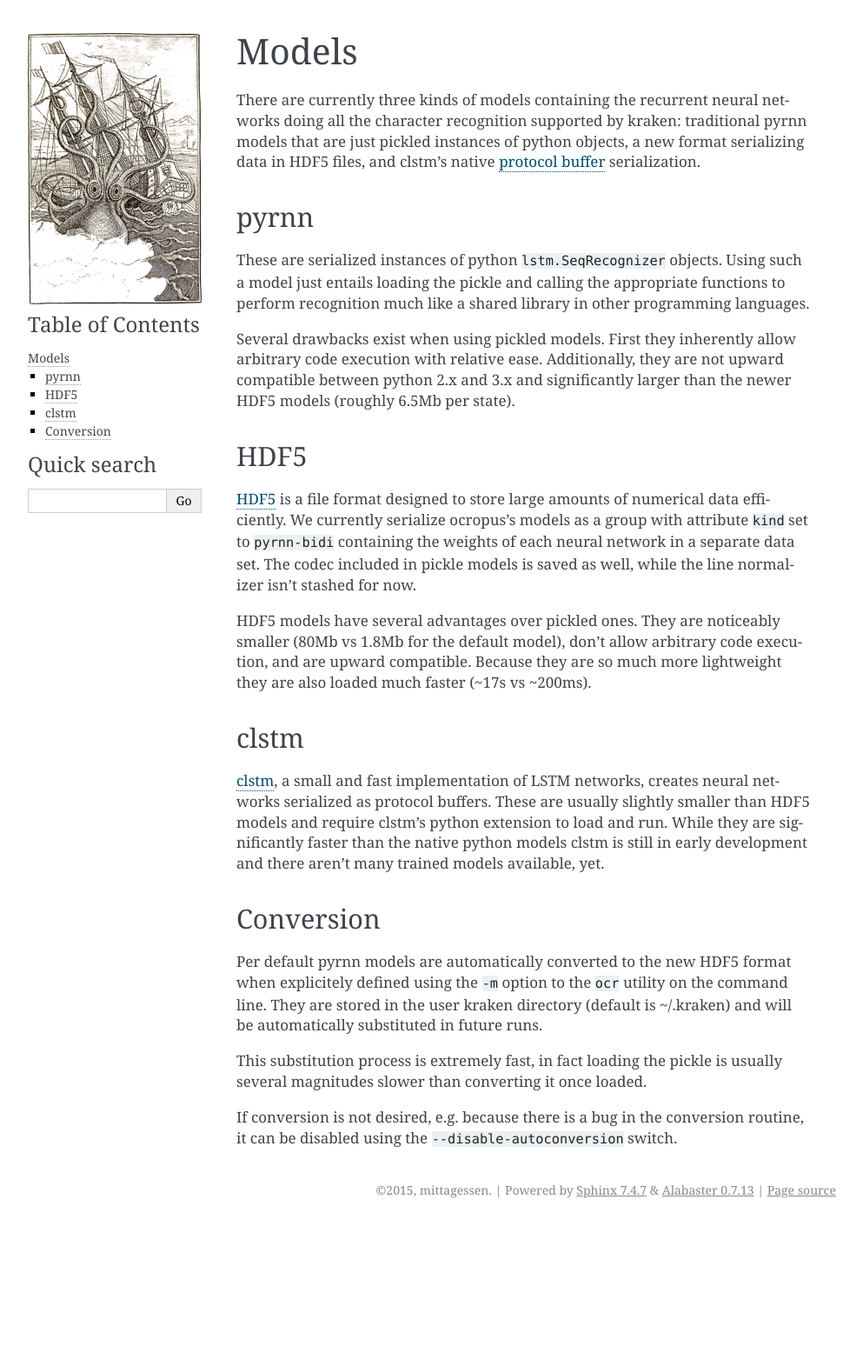
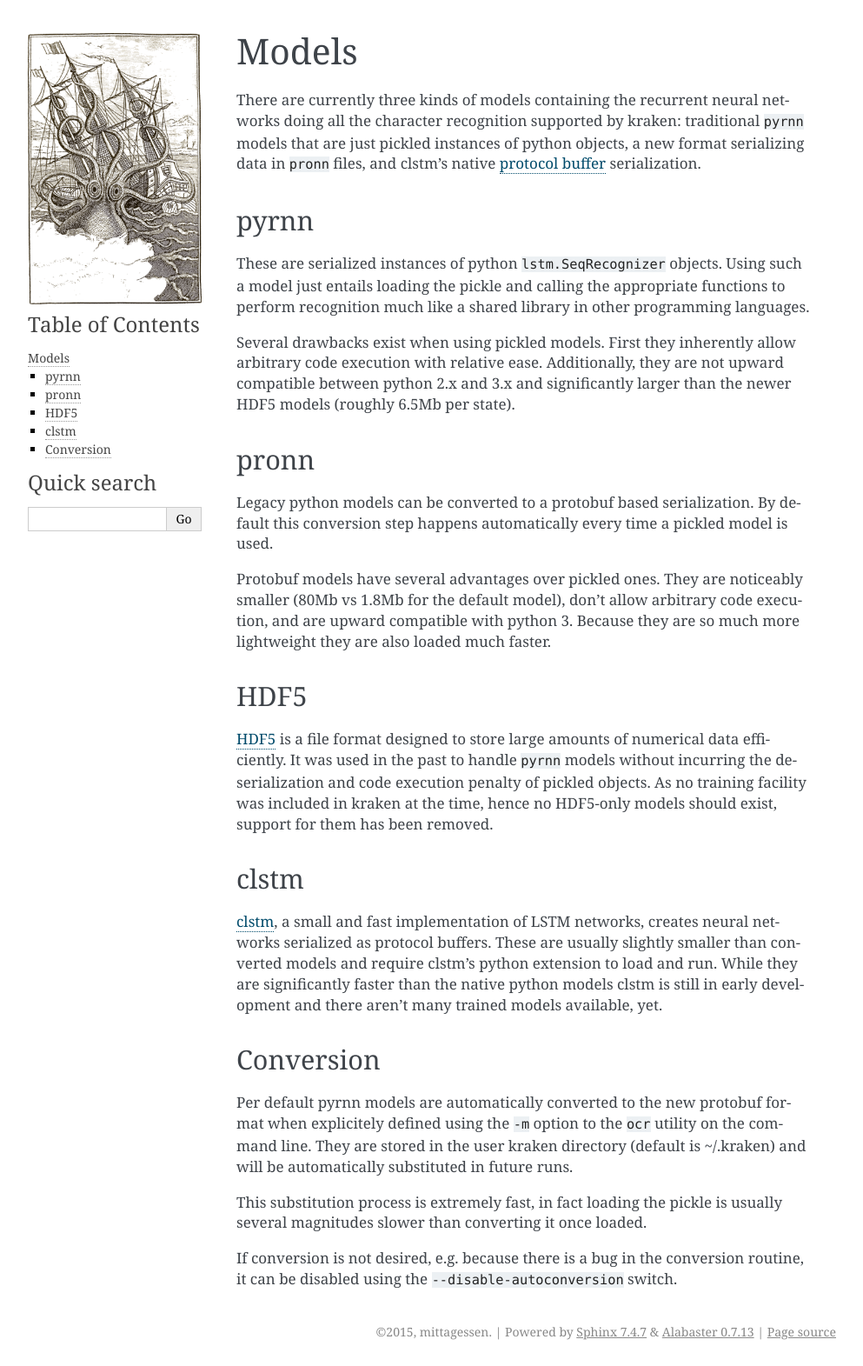
Before and after one commit to mittagessen/kraken, a Sphinx documentation site: the page built from docs/models.rst, in a window 1280 px wide. Shown: the whole page at 87% size, without its empty margins (148-1141 px from the left). Built offline with Sphinx 7.4.7, drawn with Linux system fonts in a browser that asks for light colours; before the commit the page ends 1408 px from its top, so only the background shows below that.

Commit message:
Update documentation for new protobuf models

```diff
--- a/docs/advanced.rst
+++ b/docs/advanced.rst
@@ -111,9 +111,9 @@ Recognition
 -----------
 
 Recognition requires a grey-scale or binarized image, a page segmentation for
-that image, and a pyrnn or HDF5 model. In particular there is no requirement to
-use the page segmentation algorithm contained in the ``segment`` subcommand or
-the binarization provided by kraken.
+that image, and a pyrnn or protobuf model. In particular there is no
+requirement to use the page segmentation algorithm contained in the ``segment``
+subcommand or the binarization provided by kraken.
 
 The ``ocr`` subcommand is able to print the recognition results either as plain
 text (default) or as `hOCR
--- a/docs/models.rst
+++ b/docs/models.rst
@@ -5,8 +5,8 @@ Models
 
 There are currently three kinds of models containing the recurrent neural
 networks doing all the character recognition supported by kraken: traditional
-pyrnn models that are just pickled instances of python objects, a new format
-serializing data in HDF5 files, and clstm's native `protocol buffer
+``pyrnn`` models that are just pickled instances of python objects, a new
+format serializing data in ``pronn`` files, and clstm's native `protocol buffer
 <https://developers.google.com/protocol-buffers/>`_ serialization.
 
 .. _pyrnn:
@@ -24,27 +24,34 @@ arbitrary code execution with relative ease. Additionally, they are not upward
 compatible between python 2.x and 3.x and significantly larger than the newer
 HDF5 models (roughly 6.5Mb per state).
 
+pronn
+-----
+
+Legacy python models can be converted to a protobuf based serialization. By
+default this conversion step happens automatically every time a pickled model
+is used.
+
+Protobuf models have several advantages over pickled ones. They are noticeably
+smaller (80Mb vs 1.8Mb for the default model), don't allow arbitrary code
+execution, and are upward compatible with python 3. Because they are so much
+more lightweight they are also loaded much faster.
+
 HDF5
 ----
 
 `HDF5 <https://www.hdfgroup.org/HDF5/>`_ is a file format designed to store
-large amounts of numerical data efficiently. We currently serialize ocropus's
-models as a group with attribute ``kind`` set to ``pyrnn-bidi`` containing the
-weights of each neural network in a separate data set. The codec included in
-pickle models is saved as well, while the line normalizer isn't stashed for
-now.
-
-HDF5 models have several advantages over pickled ones. They are noticeably
-smaller (80Mb vs 1.8Mb for the default model), don't allow arbitrary code
-execution, and are upward compatible. Because they are so much more lightweight
-they are also loaded much faster (~17s vs ~200ms).
+large amounts of numerical data efficiently. It was used in the past to handle
+``pyrnn`` models without incurring the deserialization and code execution
+penalty of pickled objects. As no training facility was included in kraken at
+the time, hence no HDF5-only models should exist, support for them has been
+removed.
 
 clstm
 -----
 
 `clstm <https://github.com/tmbdev/clstm>`_, a small and fast implementation of
 LSTM networks, creates neural networks serialized as protocol buffers. These
-are usually slightly smaller than HDF5 models and require clstm's python
+are usually slightly smaller than converted models and require clstm's python
 extension to load and run. While they are significantly faster than the native
 python models clstm is still in early development and there aren't many trained
 models available, yet.
@@ -52,7 +59,7 @@ models available, yet.
 Conversion
 ----------
 
-Per default pyrnn models are automatically converted to the new HDF5 format
+Per default pyrnn models are automatically converted to the new protobuf format
 when explicitely defined using the ``-m`` option to the ``ocr`` utility on the
 command line. They are stored in the user kraken directory (default is
 ~/.kraken) and will be automatically substituted in future runs.
```
Also changed, not shown: docs/index.rst (+5 -6 lines).
